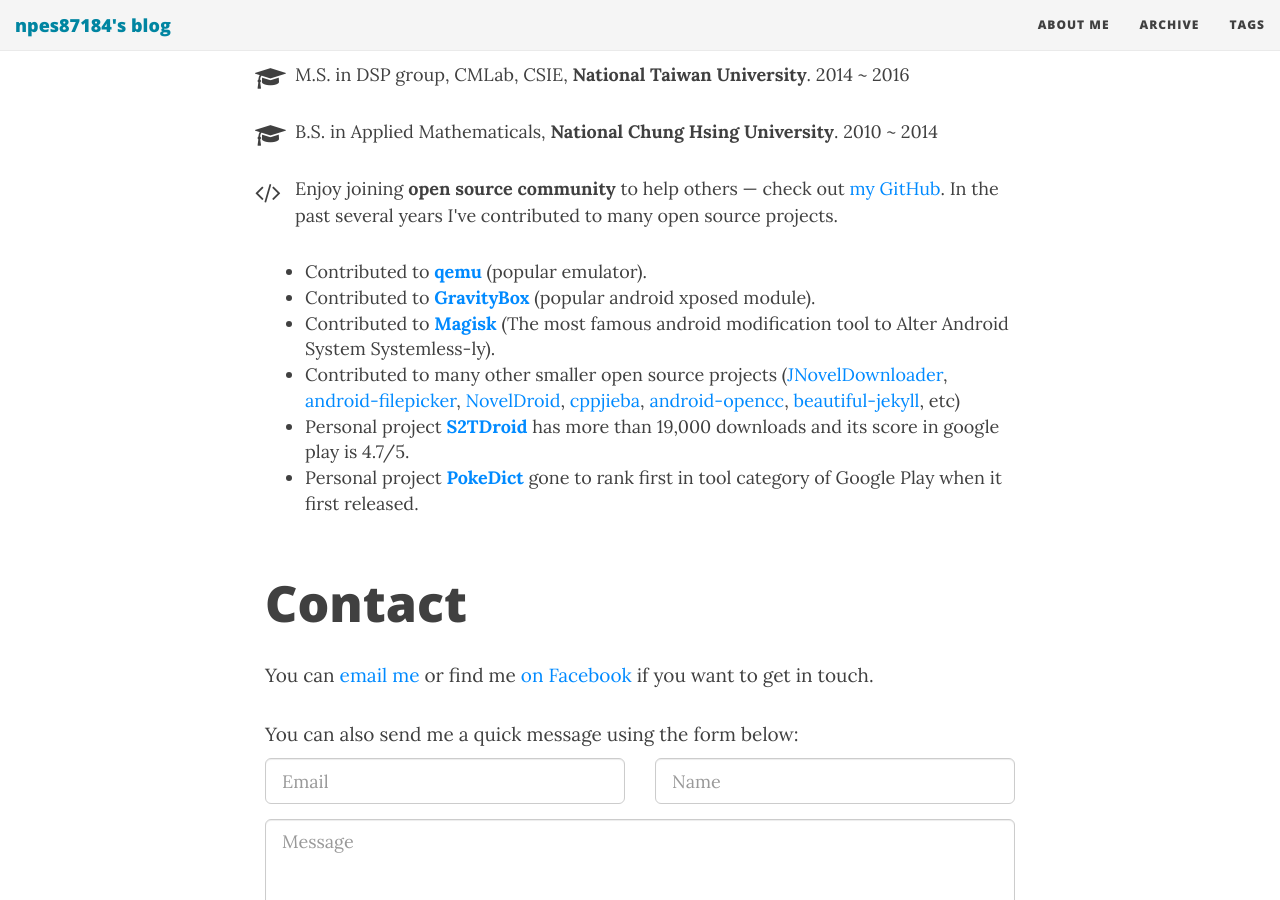
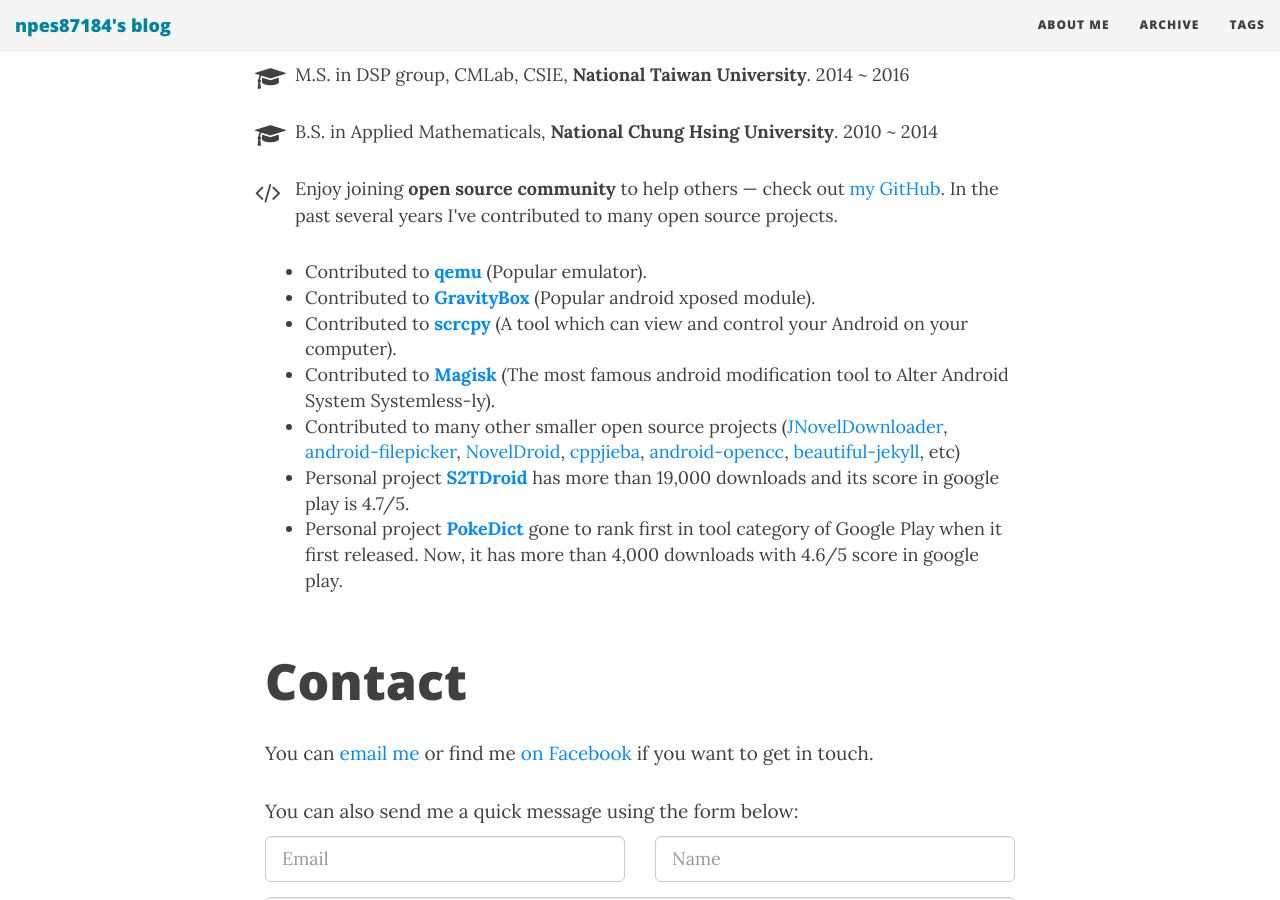
Before and after one commit to npes87184/npes87184.github.io, a Jekyll site: the page built from aboutme.md, in a window 1280 px wide and 900 px high, scrolled down 663 px. Built offline with Jekyll 4.4.1, drawn with Linux system fonts in a browser that asks for light colours; nearby versions of some CDN libraries.

Commit message:
Update aboutme.md

```diff
--- a/aboutme.md
+++ b/aboutme.md
@@ -36,12 +36,13 @@
 <span class="fa fa-code about-icon"></span>
 Enjoy joining <strong>open source community</strong> to help others &mdash; check out <a href="https://github.com/npes87184">my GitHub</a>. In the past several years I've contributed to many open source projects.
 </p>
-* Contributed to <strong><a href="https://www.qemu.org/">qemu</a></strong> (popular emulator).
-* Contributed to <strong><a href="https://github.com/GravityBox/GravityBox">GravityBox</a></strong> (popular android xposed module).
+* Contributed to <strong><a href="https://www.qemu.org/">qemu</a></strong> (Popular emulator).
+* Contributed to <strong><a href="https://github.com/GravityBox/GravityBox">GravityBox</a></strong> (Popular android xposed module).
+* Contributed to <strong><a href="https://github.com/Genymobile/scrcpy">scrcpy</a></strong> (A tool which can view and control your Android on your computer).
 * Contributed to <strong><a href="https://github.com/topjohnwu/Magisk">Magisk</a></strong> (The most famous android modification tool to Alter Android System Systemless-ly).
 * Contributed to many other smaller open source projects ([JNovelDownloader](https://github.com/pupuliao/JNovelDownloader), [android-filepicker](https://github.com/Angads25/android-filepicker), [NovelDroid](https://github.com/sh1r0/NovelDroid), [cppjieba](https://github.com/yanyiwu/cppjieba), [android-opencc](https://github.com/qichuan/android-opencc), [beautiful-jekyll](https://github.com/daattali/beautiful-jekyll), etc)
 * Personal project <strong>[S2TDroid](https://github.com/npes87184/S2TDroid)</strong> has more than 19,000 downloads and its score in google play is 4.7/5.
-* Personal project <strong>[PokeDict](https://github.com/npes87184/PokeResearchDictionary)</strong> gone to rank first in tool category of Google Play when it first released.
+* Personal project <strong>[PokeDict](https://github.com/npes87184/PokeResearchDictionary)</strong> gone to rank first in tool category of Google Play when it first released. Now, it has more than 4,000 downloads with 4.6/5 score in google play.
 
 <div id="contactme-section">
 <h1 id="contact">Contact</h1>
```
